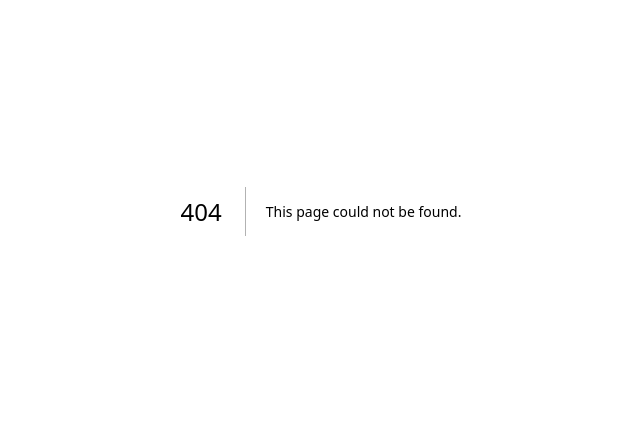
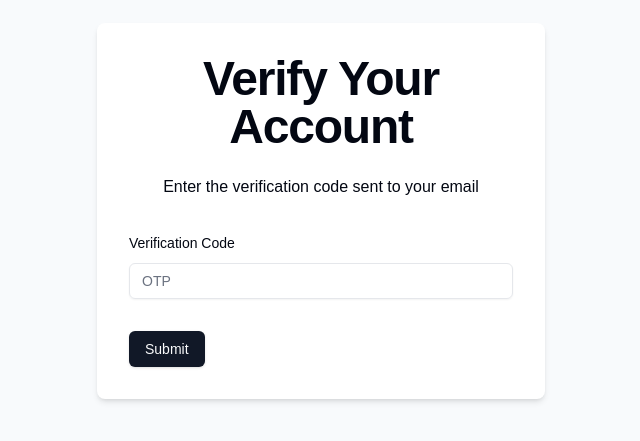
Before and after one commit to akshayrivers/BoilerPlateNextjs, a Next.js app in the folder V1/: page /verify/1 in a window 1280 px wide. Before the commit this address had no page. Shown: the part 189-630 px from the top of the page, without its empty margins (319-959 px from the left). Built offline with nearby package versions, Linux system fonts and the light colour scheme.

Commit message:
Verification code and stuff

```diff
--- a/V1/app/(auth)/sign-up/page.tsx
+++ b/V1/app/(auth)/sign-up/page.tsx
@@ -110,37 +110,25 @@ const page = () => {
                 )}
               />
             <FormField
+              name="email"
               control={form.control}
-                name="email"
               render={({ field }) => (
                 <FormItem>
                   <FormLabel>Email</FormLabel>
-                    <FormControl>
-                    <Input className="text-black"placeholder="email" {...field}
-                    onChange={(e)=>{
-                      field.onChange(e)
-                      setUsername(e.target.value)
-                    }}
-                    />
-                    </FormControl>
+                  <Input {...field} name="email" />
+                  <p className='text-muted text-slate-800 text-sm'>We will send you a verification code</p>
                   <FormMessage />
                 </FormItem>
               )}
             />
+
             <FormField
+              name="password"
               control={form.control}
-                name="password"
               render={({ field }) => (
                 <FormItem>
-                    <FormLabel>password</FormLabel>
-                    <FormControl>
-                    <Input className="text-black"type="password" placeholder="password" {...field}
-                    onChange={(e)=>{
-                      field.onChange(e)
-                      setUsername(e.target.value)
-                    }}
-                    />
-                    </FormControl>
+                  <FormLabel>Password</FormLabel>
+                  <Input type="password" {...field} name="password" />
                   <FormMessage />
                 </FormItem>
               )}
--- /dev/null
+++ b/V1/app/(auth)/verify/[username]/page.tsx
@@ -0,0 +1,76 @@
+"use client"
+import { verifySchema } from '@/app/schemas/verifySchema'
+import { ApiResponse } from '@/app/types/apiResponse'
+import { FormField, FormItem, FormLabel, FormControl, FormDescription, FormMessage, Form } from '@/components/ui/form'
+import { useToast } from '@/hooks/use-toast'
+import { zodResolver } from '@hookform/resolvers/zod'
+import axios, { AxiosError } from 'axios'
+import { useParams, useRouter } from 'next/navigation'
+import { Input } from "@/components/ui/input"
+import React from 'react'
+import { useForm } from 'react-hook-form'
+import { z } from 'zod'
+import { Button } from "@/components/ui/button"
+const VerifyAccount =()=>{
+    const router = useRouter()
+    const param = useParams<{username: string}>()
+    const {toast} = useToast()
+    const form = useForm({
+        resolver: zodResolver(verifySchema),
+    });
+    const onSubmit = async (data:z.infer<typeof verifySchema>)=>{
+
+        try {
+            const response = await axios.post('/api/verify-code',{
+                username: param.username,
+                code: data.code
+            })
+
+            toast({
+                title:"Success",
+                description: response.data.message
+            })
+            router.replace('sign-in')
+        } catch (error) {
+            console.error("Error in code verification",error);
+            const axiosError= error as AxiosError<ApiResponse>;
+            let errorMessage = axiosError.response?.data.message;
+            toast({
+                title: "Verification failed",
+                description: errorMessage,
+                variant: "destructive"
+            })
+        }
+    }
+    return (
+        <div className='flex justify-center items-center min-h-screen bg-slate-50'>
+            <div className='w-full max-w-md p-8 space-y-8 bg-white rounded-lg shadow-md'>
+                <div className='text-center'>
+                    <h1 className='text-4xl font-extrabold tracking-tight lg:text-5xl mb-6'>
+                        Verify Your Account
+                    </h1>
+                    <p className='mb-4'>Enter the verification code sent to your email</p>
+                </div>
+                <Form {...form}>
+                    <form onSubmit={form.handleSubmit(onSubmit)} className="space-y-8">
+                        <FormField
+                        control={form.control}
+                        name="code"
+                        render={({ field }) => (
+                            <FormItem>
+                            <FormLabel>Verification Code</FormLabel>
+                            <FormControl>
+                                <Input placeholder="OTP" {...field} />
+                            </FormControl>
+                            <FormMessage />
+                            </FormItem>
+                        )}
+                        />
+                        <Button type="submit">Submit</Button>
+                    </form>
+                    </Form>
+            </div>
+        </div>
+    )
+}
+export default VerifyAccount
```
Also changed, not shown: V1/app/api/sign-up/route.ts (line endings or trailing spaces). Lines whose indentation alone changed are shown as unchanged.
